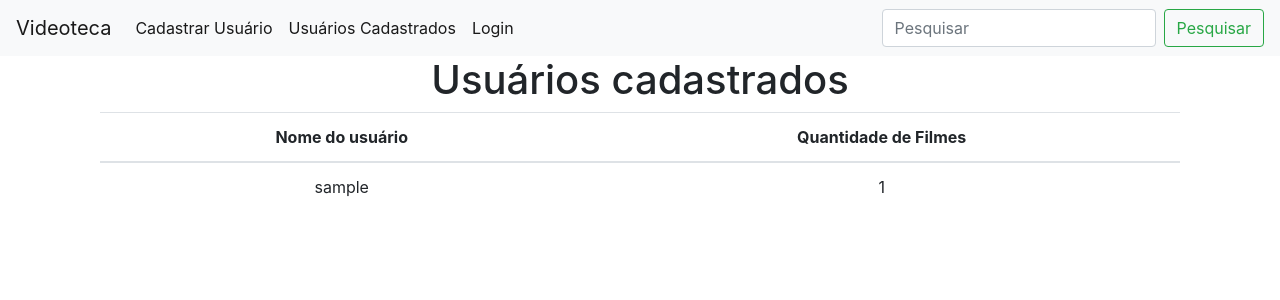
After one commit to MaercioMamedes/VideotecaDjango, a Django app: page /usuario in a window 1280 px wide. The commit adds this page. Shown: the top 300 px of the page. Run offline with Django 3.2, Linux system fonts and the light colour scheme; tables that the repository leaves empty hold one stand-in row (values such as "Sample post"); some libraries are stand-ins or nearby versions.

Commit message:
implementação da lista de usuários

```diff
--- a/core/urls.py
+++ b/core/urls.py
@@ -1,5 +1,6 @@
 from django.urls import path
-from core.views import user_register, index, login, authenticate, movie_register, add_movie, logout, my_favorite_movies
+from core.views import user_register, index, login, authenticate, movie_register, add_movie, logout, my_favorite_movies,\
+    get_users
 
 app_name = 'core'
 urlpatterns = [
@@ -11,4 +12,5 @@ urlpatterns = [
     path('adicionar-filme', add_movie, name='add_movie'),
     path('logout', logout, name='logout'),
     path('meus-filmes', my_favorite_movies, name='my_favorite_movies'),
+    path('usuario', get_users, name='get_users'),
 ]
--- a/core/views/__init__.py
+++ b/core/views/__init__.py
@@ -5,3 +5,4 @@ from .movie_register import *
 from .add_movie import *
 from .logout import *
 from .my_favorite_movies import *
+from .get_users import *
--- /dev/null
+++ b/core/views/get_users.py
@@ -0,0 +1,21 @@
+from django.shortcuts import render
+from core.models import UserApp, FavoriteMovie
+from django.contrib.auth.models import User
+
+
+def get_users(request):
+    users = User.objects.all()
+    user_app = UserApp.objects.all()
+    favorite_movie = FavoriteMovie.objects.all()
+
+    list_users = []
+
+    for user in users:
+        movies = favorite_movie.filter(user=user)
+        list_users.append({'name':user.username, 'qtd_movie':len(movies)})
+
+    context = {
+        'title_page': 'Usuários cadastrados',
+        'list_users': list_users,
+    }
+    return render(request, 'core/listUsers.html', context)
--- a/templates/base.html
+++ b/templates/base.html
@@ -28,7 +28,7 @@
                     </li>
 
                     <li class="nav-item active">
-                        <a class="nav-link" href="{% url 'core:user_register' %}">Usuários Cadastrados<span class="sr-only">(Página atual)</span></a>
+                        <a class="nav-link" href="{% url 'core:get_users' %}">Usuários Cadastrados<span class="sr-only">(Página atual)</span></a>
                     </li>
 
 
--- /dev/null
+++ b/templates/core/listUsers.html
@@ -0,0 +1,26 @@
+{% extends 'base.html' %}
+
+{% block content %}
+
+<section class="container movies-grid" >
+    <table class="table">
+        <thead>
+          <tr>
+            <th scope="col">Nome do usuário</th>
+            <th scope="col">Quantidade de Filmes</th>
+          </tr>
+        </thead>
+        <tbody>
+
+        {% for user in list_users %}
+          <tr>
+            <td>{{ user.name }}</td>
+            <td>{{ user.qtd_movie }}</td>
+          </tr>
+
+          {% endfor %}
+        </tbody>
+      </table>
+</section>
+
+{% endblock %}
```
